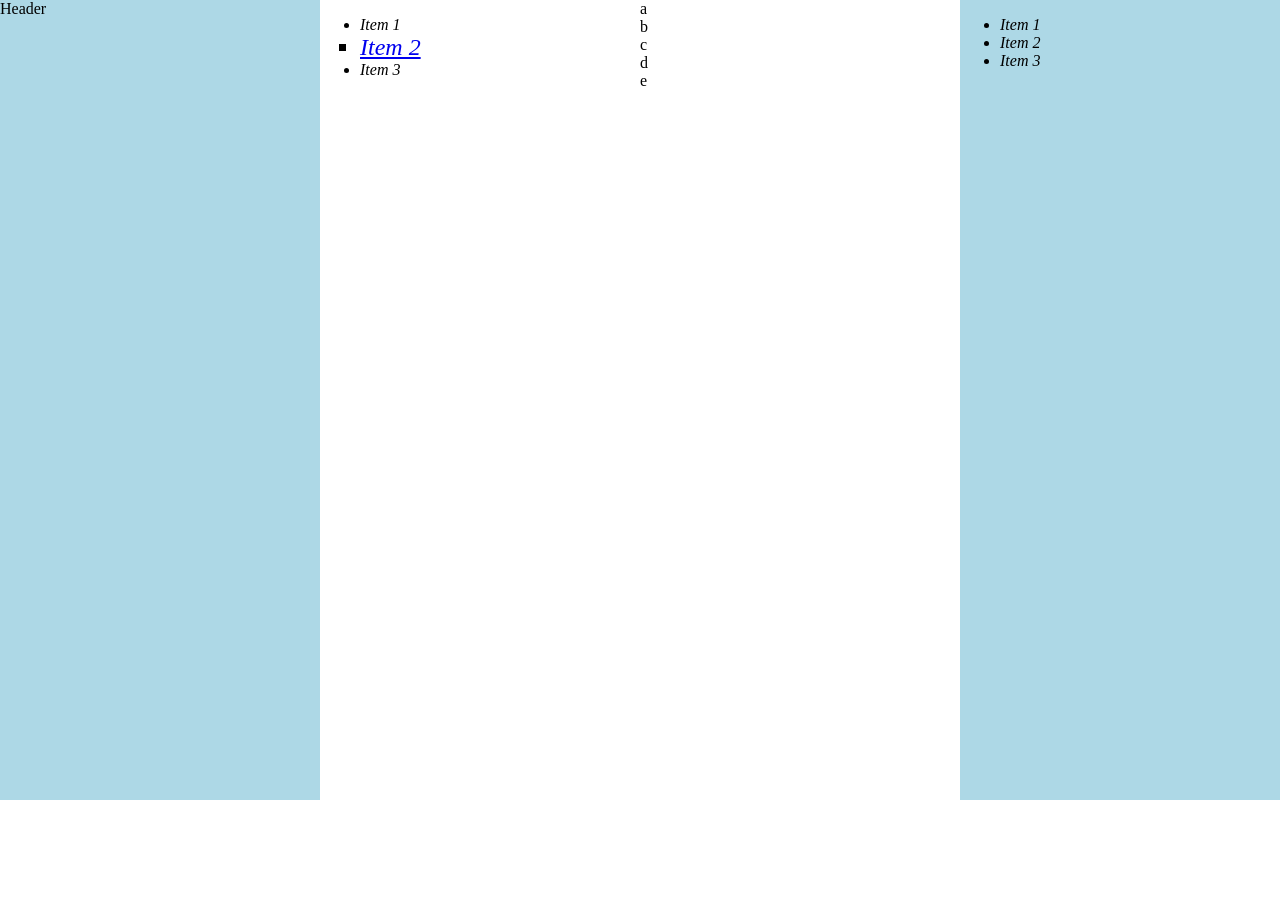
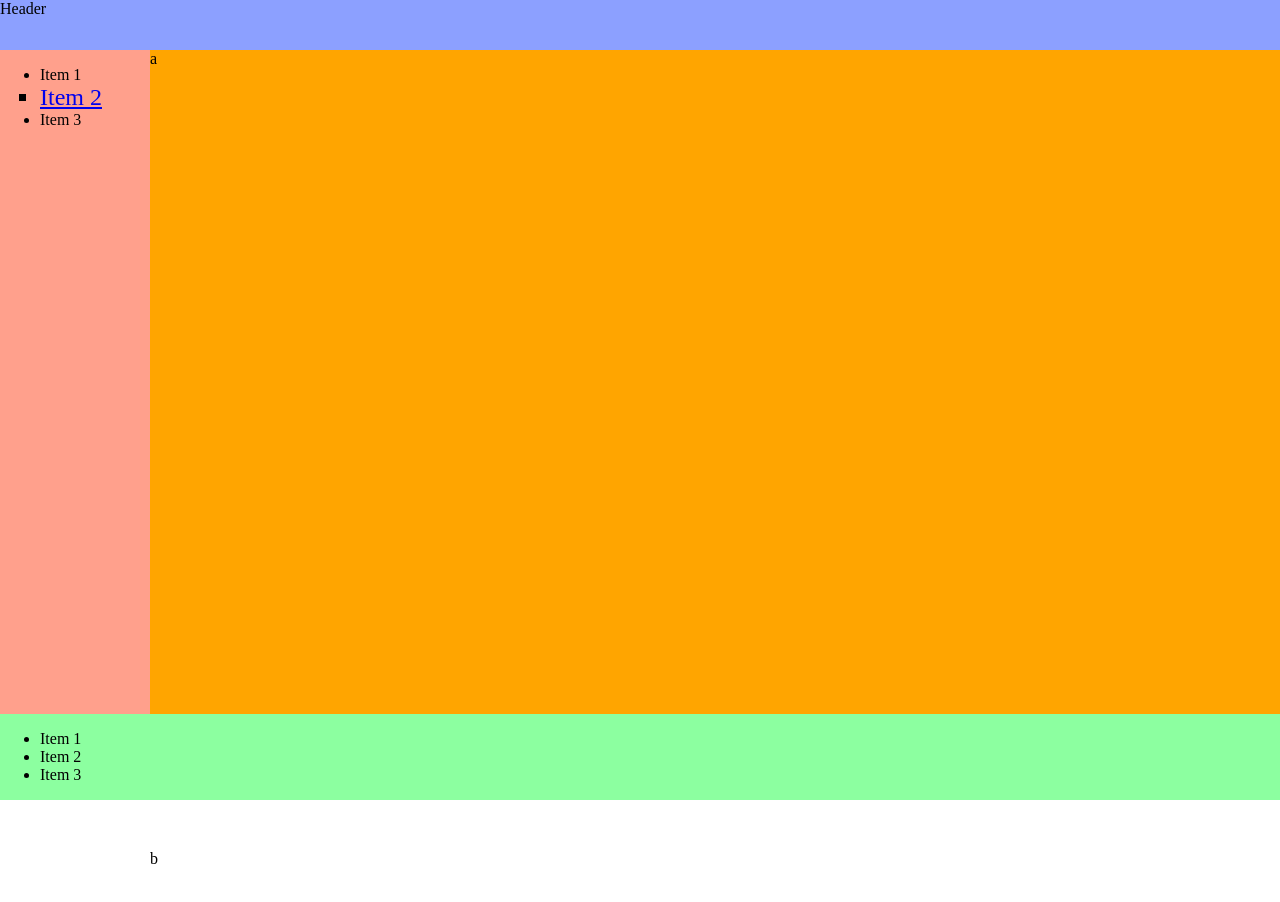
Before and after one commit to tomearly/learning, a plain HTML site: page index.html in a window 1280 px wide. Shown: the top 902 px of the page. Before the commit the page ends 800 px from the top, so only its background shows below. Drawn offline with Linux system fonts and the light colour scheme.

Commit message:
Changed main to transparent On hover header, change main div background to orange

```diff
--- a/index.html
+++ b/index.html
@@ -9,7 +9,7 @@
     <link rel="stylesheet" href="styles.css">
 </head>
 
-<body class="container">
+<body class="main-container">
     <div>
         <header>
             Header
--- a/styles.css
+++ b/styles.css
@@ -1,6 +1,7 @@
 body {
     margin: 0;
     padding: 0;
+    height: 100dvh;
 }
 
 li:has(a) {
@@ -13,36 +14,98 @@ li:has(a) {
     container-name: footer-container;
 }
 
-.container {
+.main-container {
     container-type: inline-size;
     container-name: main-container;
-}
-
-@container main-container (min-width: 500px) {
-    div {
-        display: flex;
-    }
-    :is(header, footer, main, aside) {
-        flex: 1;
-        height: calc(100dvh);
-    }
-    :is(header, footer, main, aside) li{
-        font-style: italic;
-    }
-}
-
-@container footer-container (min-width: 500px) {
-    ul {
-        display: flex;
-    }
-}
-
-@container footer-container (min-width: 800px) {
-    ul {
-        color: orange;
-    }
 }
 
 :is(header, footer) {
     background-color: lightblue;
 }
+
+@container main-container (max-width: 499px) {
+
+    /* header:hover {
+        background: orange;
+    } */
+
+    div:has(header:hover) {
+        background: orange;
+    }
+
+    div {
+        height: 100dvh;
+        display: grid;
+        grid-template-rows: 50px 1fr 30px;
+        grid-template-columns: 150px 1fr;
+        grid-template-areas: "header header header"
+                             "main main main"
+                             "main main main"
+                            "footer footer footer";
+    }
+
+    header {
+        grid-area:  header;
+        background-color: #8ca0ff;
+    }
+
+    aside {
+        position: fixed;
+        top: 50px;
+        left: 0px;
+        height: calc(100dvh - 80px);
+        transform: translateX(-400px);
+        transition: all 500ms ease-in-out;
+    }
+
+    main {
+        grid-area: main;
+        background-color: transparent;
+        transition: all 500ms ease-in-out;
+    }
+
+    footer {
+        grid-area: footer;
+        background-color: #8cffa0;
+    }
+}
+
+@container main-container (min-width: 500px) {
+
+    div:has(header:hover) {
+        background: orange;
+    }
+
+    div {
+        height: 100dvh;
+        display: grid;
+        grid-template-rows: 50px 1fr 30px;
+        grid-template-columns: 150px 1fr;
+        grid-template-areas: "header header header"
+                             "aside main main"
+                             "aside main main"
+                             "footer footer footer";
+    }
+
+    header {
+        grid-area:  header;
+        background-color: #8ca0ff;
+    }
+
+    aside {
+        transition: all 500ms ease-in-out;
+        grid-area: aside;
+        background-color: #ffa08c;
+    }
+
+    main {
+        grid-area: main;
+        background-color: transparent;
+        transition: all 500ms ease-in-out;
+    }
+
+    footer {
+        grid-area: footer;
+        background-color: #8cffa0;
+    }
+}
```
